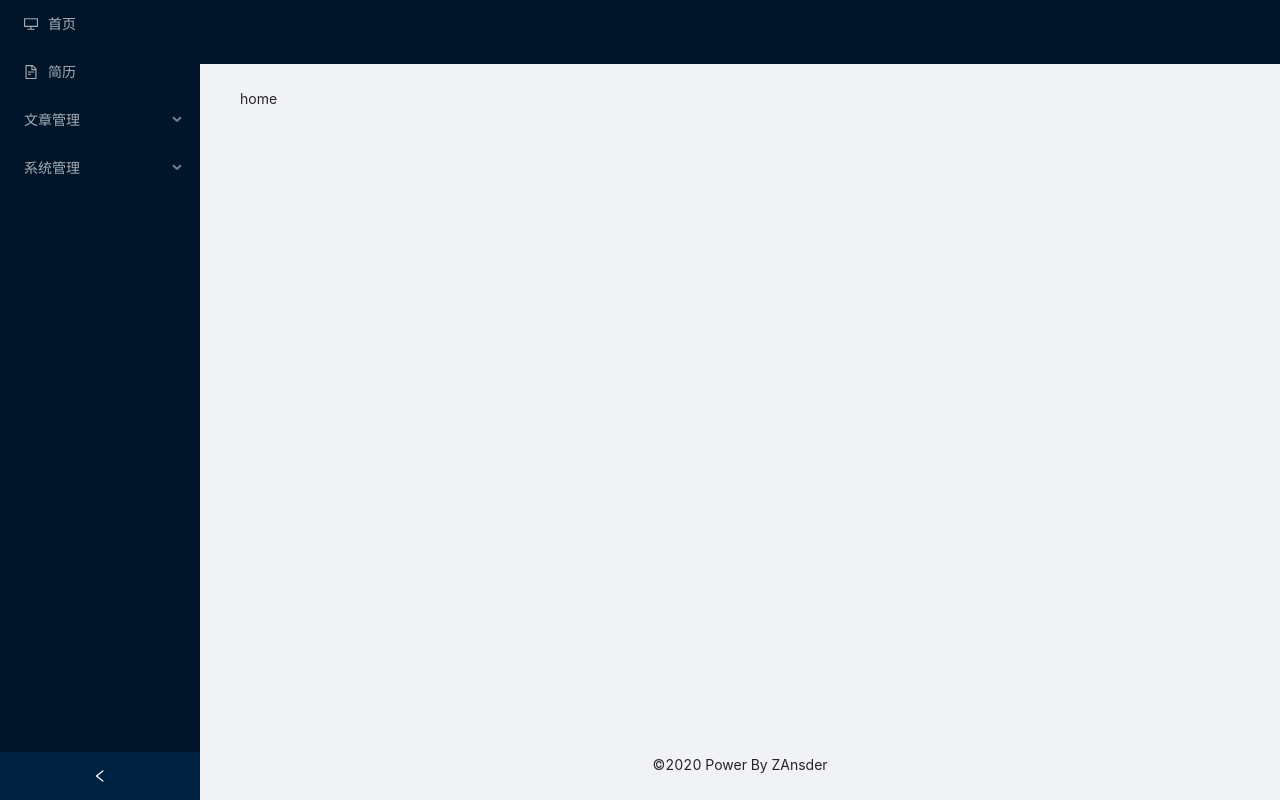
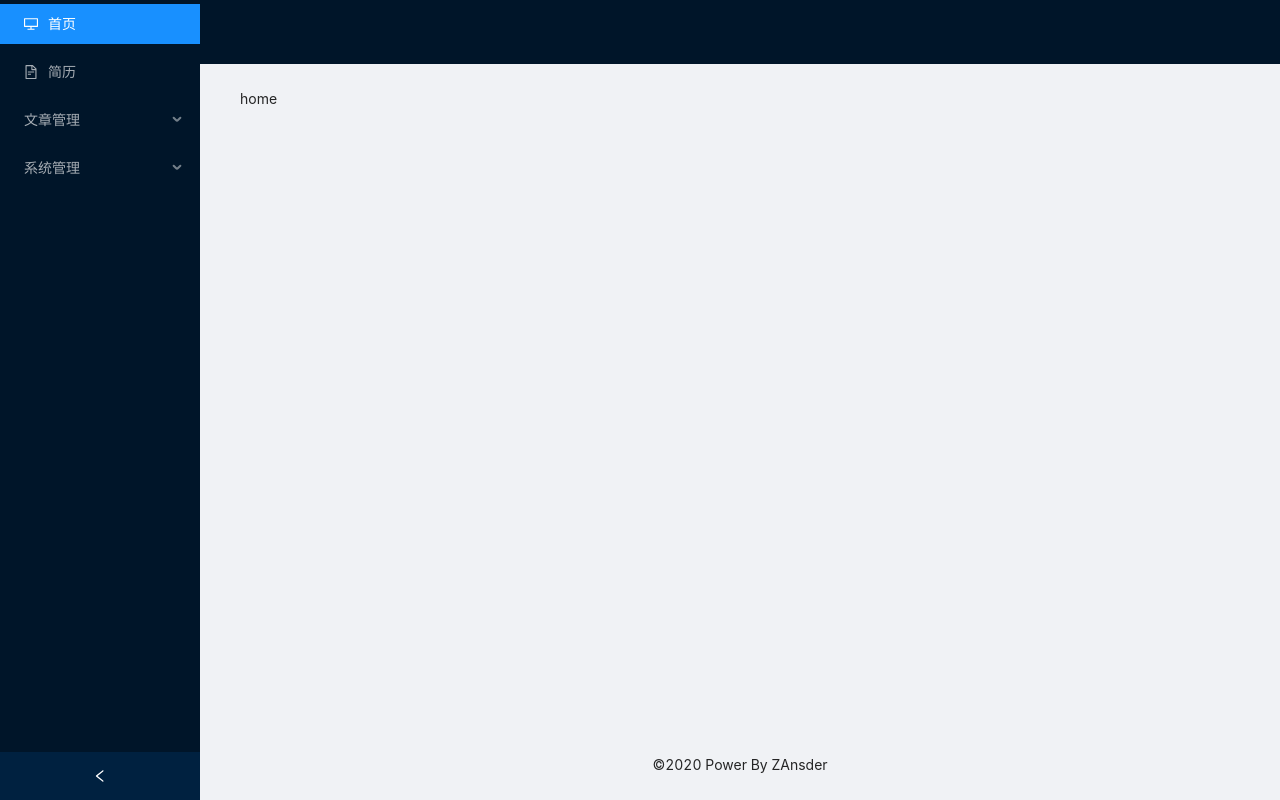
Before and after one commit to zaniors/zansder-next-admin, a React (Create React App) app: page /home in a window 1280 px wide. Built offline with nearby package versions, Linux system fonts and the light colour scheme.

Commit message:
优化菜单在某层路由下，刷新页面菜单也能选中状态

```diff
--- a/src/layout/index.tsx
+++ b/src/layout/index.tsx
@@ -14,7 +14,7 @@ export const LayoutAdminRoute = (props: any) => {
     <Layout style={{ minHeight: '100vh' }}>
       <Sider collapsible collapsed={collapsed} onCollapse={setCollapsed}>
         <section className="logo"></section>
-        <Menu theme="dark" defaultSelectedKeys={['1']} mode="inline">
+        <Menu theme="dark" defaultOpenKeys={['/' + pathname.split('/')[1]]} defaultSelectedKeys={[pathname]} mode="inline">
           {
             props.route.routes && props.route.routes.map((item: any) => {
               if (item.routes) {
```
